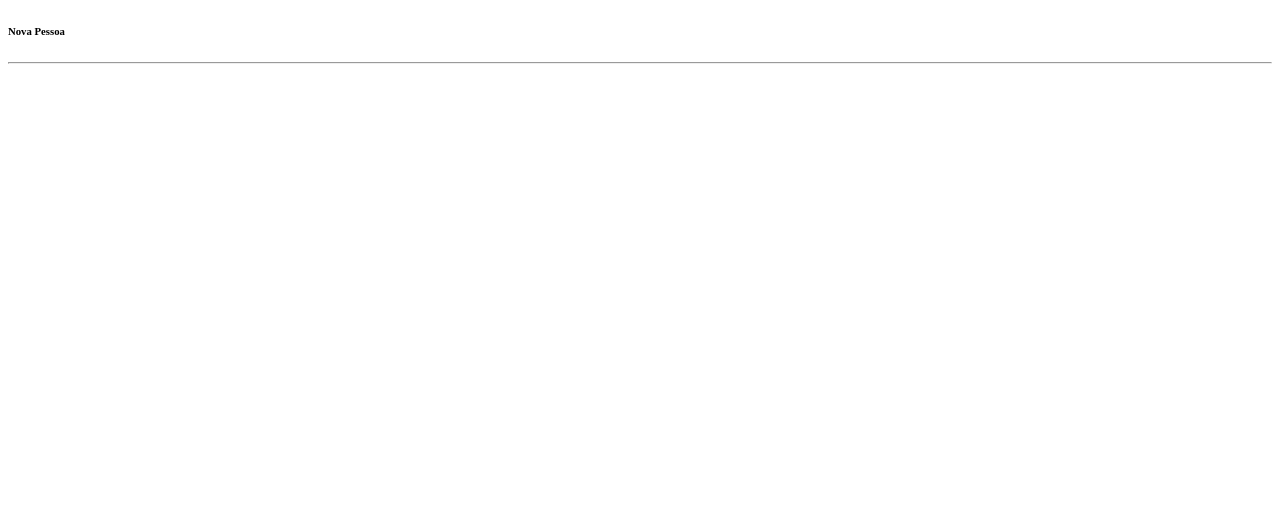
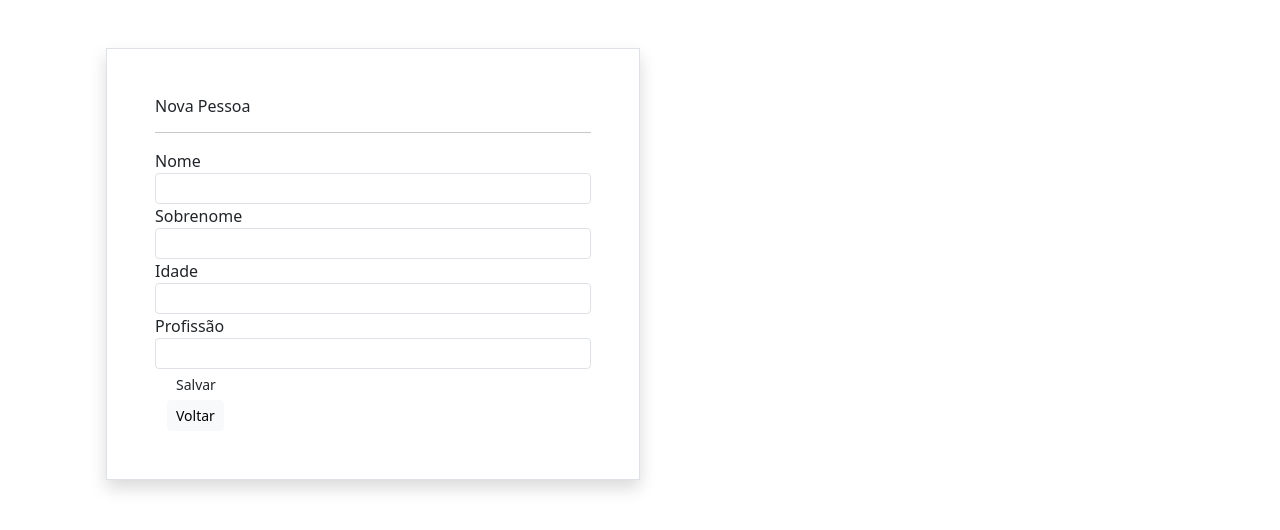
Before and after one commit to lucas-henrique-godoy/CRUDAngularWebAPI, an Angular app in the folder AppAngular/: page /pessoas in a window 1280 px wide. Shown: the top 530 px of the page. Built offline with nearby package versions, Linux system fonts and the light colour scheme.

Commit message:
Criei o formulário e importei o bootstrap

```diff
--- a/AppAngular/src/app/components/pessoas/pessoas.component.html
+++ b/AppAngular/src/app/components/pessoas/pessoas.component.html
@@ -4,7 +4,39 @@
             <h6>{{tituloFormluario}}</h6> <!--Exibindo o valor da variável que esta no ts-->
             <hr/>
 
-            <form action=""></form>
+            <form [formGroup]="formulario">   <!--Esta tag <form> está vinculada a um formulário reativo chamado formulario, usando a diretiva [formGroup] do Angular para controlar e validar os campos do formulário com base em um FormGroup definido no TypeScript.-->
+                <div class="form-group">
+                    <label>Nome</label>
+                    <input type="text" class="form-control form-control-sm" formControlName="nome"/>
+                </div>
+
+                <div class="form-group">
+                    <label>Sobrenome</label>
+                    <input type="text" class="form-control form-control-sm" formControlName="sobrenome"/>
+                </div>
+
+                <div class="form-group">
+                    <label>Idade</label>
+                    <input type="number" class="form-control form-control-sm" formControlName="idade"/>
+                </div>
+
+                <div class="form-group">
+                    <label>Profissão</label>
+                    <input type="text" class="form-control form-control-sm" formControlName="profissao"/>
+                </div>
+
+                <!--BOTÕES-->
+                <div class="container">
+                    <div class="row">
+                        <div>
+                            <button type="submit" class="btn btn-sm btn-outlinesecondary">Salvar</button>
+                        </div>
+                        <div class="pl-1">
+                            <button type="button" class="btn btn-sm btn-light">Voltar</button>
+                        </div>
+                    </div>
+                </div>
+            </form>
         </div>
     </div>
 </div>
--- a/AppAngular/src/index.html
+++ b/AppAngular/src/index.html
@@ -6,6 +6,7 @@
   <base href="/">
   <meta name="viewport" content="width=device-width, initial-scale=1">
   <link rel="icon" type="image/x-icon" href="favicon.ico">
+  <link href="https://cdn.jsdelivr.net/npm/bootstrap@5.3.6/dist/css/bootstrap.min.css" rel="stylesheet">
 </head>
 <body>
   <app-root></app-root>
```
